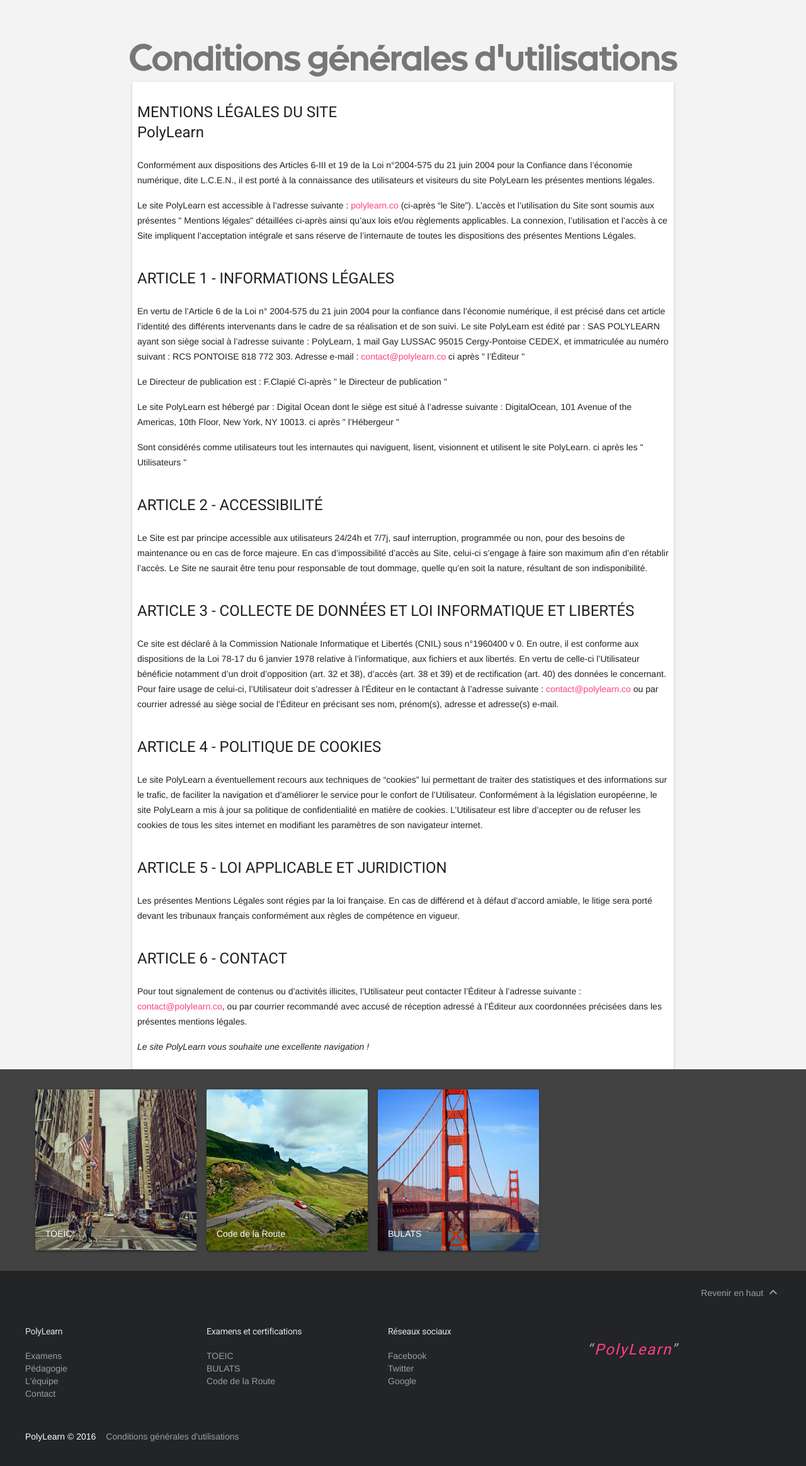
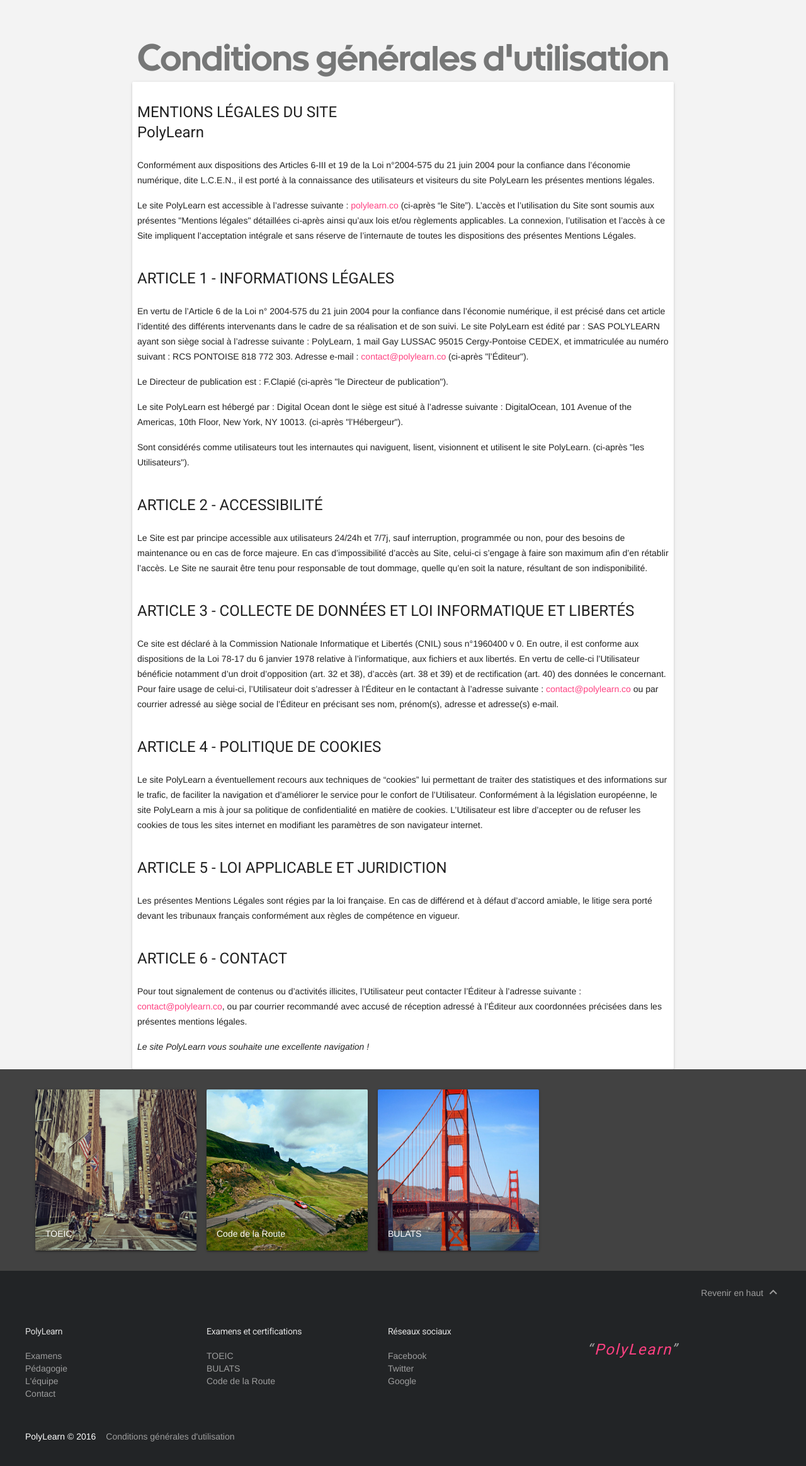
Before and after one commit to PolyLearn/portal, a Python web app: template templates/legal.html in a window 1280 px wide. Shown: the part 64-2392 px from the top of the page at 63% size. Run offline with Jinja, Linux system fonts and the light colour scheme; the template is opened without the code that fills it, so the values that code supplies are empty; some libraries are stand-ins or nearby versions.

Commit message:
Correct some spelling mistakes

```diff
--- a/templates/footer.html
+++ b/templates/footer.html
@@ -87,7 +87,7 @@
   <div class="mdl-mega-footer__bottom-section">
     <div class="mdl-logo">PolyLearn © 2016</div>
     <ul class="mdl-mega-footer__link-list">
-      <li><a href="{{url_for('legal')}}">Conditions générales d'utilisations</a></li>
+      <li><a href="{{url_for('legal')}}">Conditions générales d'utilisation</a></li>
     </ul>
   </div>
 
--- a/templates/legal.html
+++ b/templates/legal.html
@@ -1,15 +1,15 @@
 {% extends 'base.html' %}
 
-{% block title %}Conditions générales d'utilisations{% endblock %}
+{% block title %}Conditions générales d'utilisation{% endblock %}
 
 {% block description %}
-Retrouvez les conditions générales d'utilisations de PolyLearn
+Retrouvez les conditions générales d'utilisation de PolyLearn
 {% endblock %}
 
 {% block content %}
 <main class="mdl-demo grey-bg">
 
-  <h1 class="mdl-typography--text-center android-slogan android-font">Conditions générales d'utilisations</h1>
+  <h1 class="mdl-typography--text-center android-slogan android-font">Conditions générales d'utilisation</h1>
   <div class="container mdl-shadow--2dp mdl-color--white" style="border-radius:2px;">
   <section class="mdl-grid about">
     <h2 class="mdl-typography--headline">
@@ -18,8 +18,8 @@ Retrouvez les conditions générales d'utilisations de PolyLearn
     </h2>
 
 
-    <p>Conformément aux dispositions des Articles 6-III et 19 de la Loi n°2004-575 du 21 juin 2004 pour la Confiance dans l’économie numérique, dite L.C.E.N., il est porté à la connaissance des utilisateurs et visiteurs du site PolyLearn les présentes mentions légales.</p>
-    <p>Le site PolyLearn est accessible à l’adresse suivante : <a href="http://polylearn.co">polylearn.co</a> (ci-après “le Site”). L’accès et l’utilisation du Site sont soumis aux présentes " Mentions légales" détaillées ci-après ainsi qu’aux lois et/ou règlements applicables.
+    <p>Conformément aux dispositions des Articles 6-III et 19 de la Loi n°2004-575 du 21 juin 2004 pour la confiance dans l’économie numérique, dite L.C.E.N., il est porté à la connaissance des utilisateurs et visiteurs du site PolyLearn les présentes mentions légales.</p>
+    <p>Le site PolyLearn est accessible à l’adresse suivante : <a href="http://polylearn.co">polylearn.co</a> (ci-après “le Site”). L’accès et l’utilisation du Site sont soumis aux présentes "Mentions légales" détaillées ci-après ainsi qu’aux lois et/ou règlements applicables.
     La connexion, l’utilisation et l’accès à ce Site impliquent l’acceptation intégrale et sans réserve de l’internaute de toutes les dispositions des présentes Mentions Légales.</p>
     <h2 class="mdl-typography--headline"><a id="ARTICLE_1__INFORMATIONS_LGALES_5"></a>ARTICLE 1 - INFORMATIONS LÉGALES</h2>
     <p>En vertu de l’Article 6 de la Loi n° 2004-575 du 21 juin 2004 pour la confiance dans l’économie numérique, il est précisé dans cet article l’identité des différents intervenants dans le cadre de sa réalisation et de son suivi.
@@ -27,16 +27,16 @@ Retrouvez les conditions générales d'utilisations de PolyLearn
     SAS POLYLEARN
     ayant son siège social à l’adresse suivante : PolyLearn, 1 mail Gay LUSSAC 95015 Cergy-Pontoise CEDEX, et immatriculée au numéro suivant : RCS PONTOISE 818 772 303.
     Adresse e-mail : <a href="mailto:contact@polylearn.co">contact@polylearn.co</a>
-    ci après " l’Éditeur "</p>
+    (ci-après "l’Éditeur").</p>
     <p>Le Directeur de publication est :
     F.Clapié
-    Ci-après " le Directeur de publication "</p>
+    (ci-après "le Directeur de publication").</p>
     <p>Le site PolyLearn est hébergé par :
     Digital Ocean
     dont le siège est situé à l’adresse suivante : DigitalOcean, 101 Avenue of the Americas, 10th Floor, New York, NY 10013.
-    ci après " l’Hébergeur "</p>
+    (ci-après "l’Hébergeur").</p>
     <p>Sont considérés comme utilisateurs tout les internautes qui naviguent, lisent, visionnent et utilisent le site PolyLearn.
-    ci après les " Utilisateurs "</p>
+    (ci-après "les Utilisateurs").</p>
     <h2 class="mdl-typography--headline"><a id="ARTICLE_2__ACCESSIBILIT_25"></a>ARTICLE 2 - ACCESSIBILITÉ</h2>
     <p>Le Site est par principe accessible aux utilisateurs 24/24h et 7/7j, sauf interruption, programmée ou non, pour des besoins de maintenance ou en cas de force majeure.
     En cas d’impossibilité d’accès au Site, celui-ci s’engage à faire son maximum afin d’en rétablir l’accès. Le Site ne saurait être tenu pour responsable de tout dommage, quelle qu’en soit la nature, résultant de son indisponibilité.</p>
```
